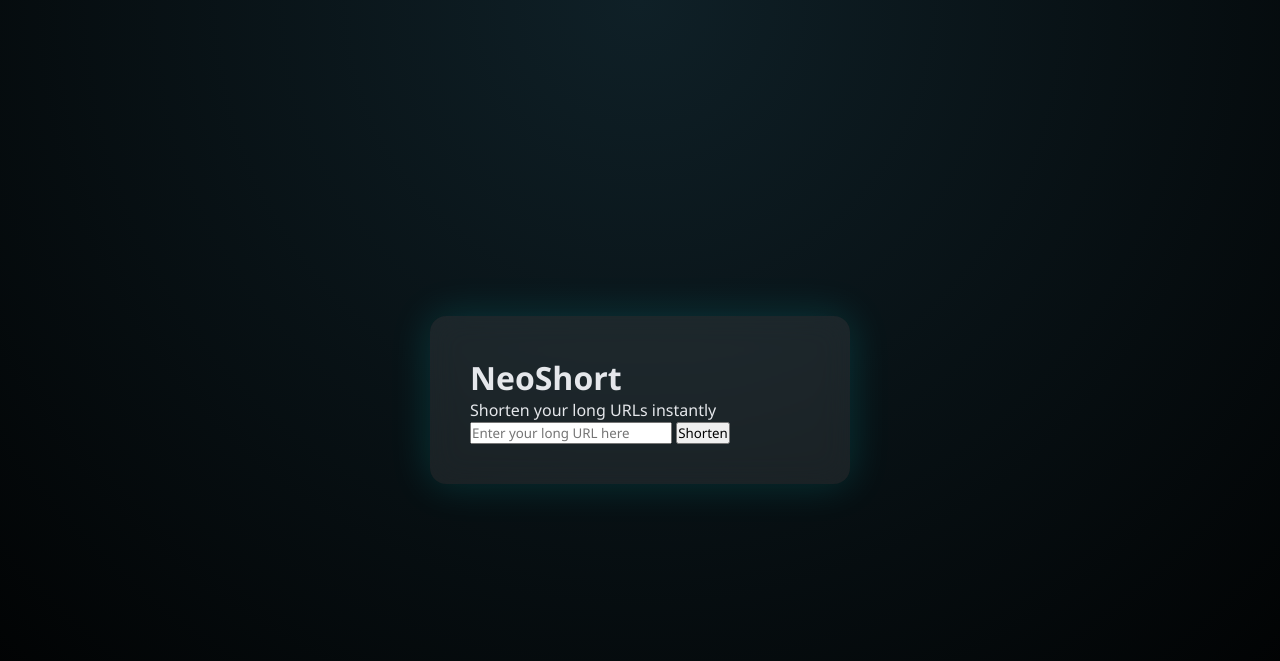
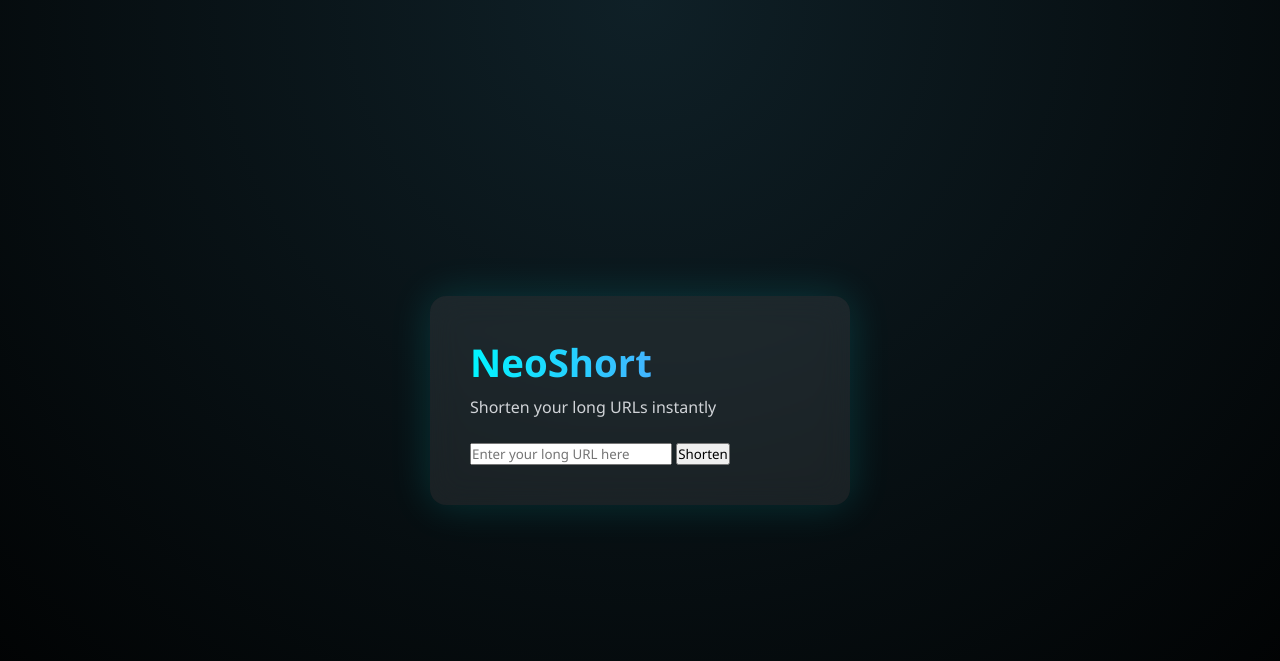
Before and after one commit to COZYkrish/NeoShort, a Flask app: page / in a window 1280 px wide. Shown: the top 661 px of the page. Run offline with Flask 3, Linux system fonts and the light colour scheme.

Commit message:
add neon gradient typography

```diff
--- a/static/css/style.css
+++ b/static/css/style.css
@@ -23,3 +23,15 @@ body {
   box-shadow: 0 0 40px rgba(0, 255, 255, 0.15);
   animation: fadeUp 0.8s ease;
 }
+h1 {
+  font-size: 2.4rem;
+  margin-bottom: 0.5rem;
+  background: linear-gradient(90deg, #00f5ff, #7c7cff);
+  -webkit-background-clip: text;
+  -webkit-text-fill-color: transparent;
+}
+
+p {
+  margin-bottom: 1.5rem;
+  opacity: 0.9;
+}
```
